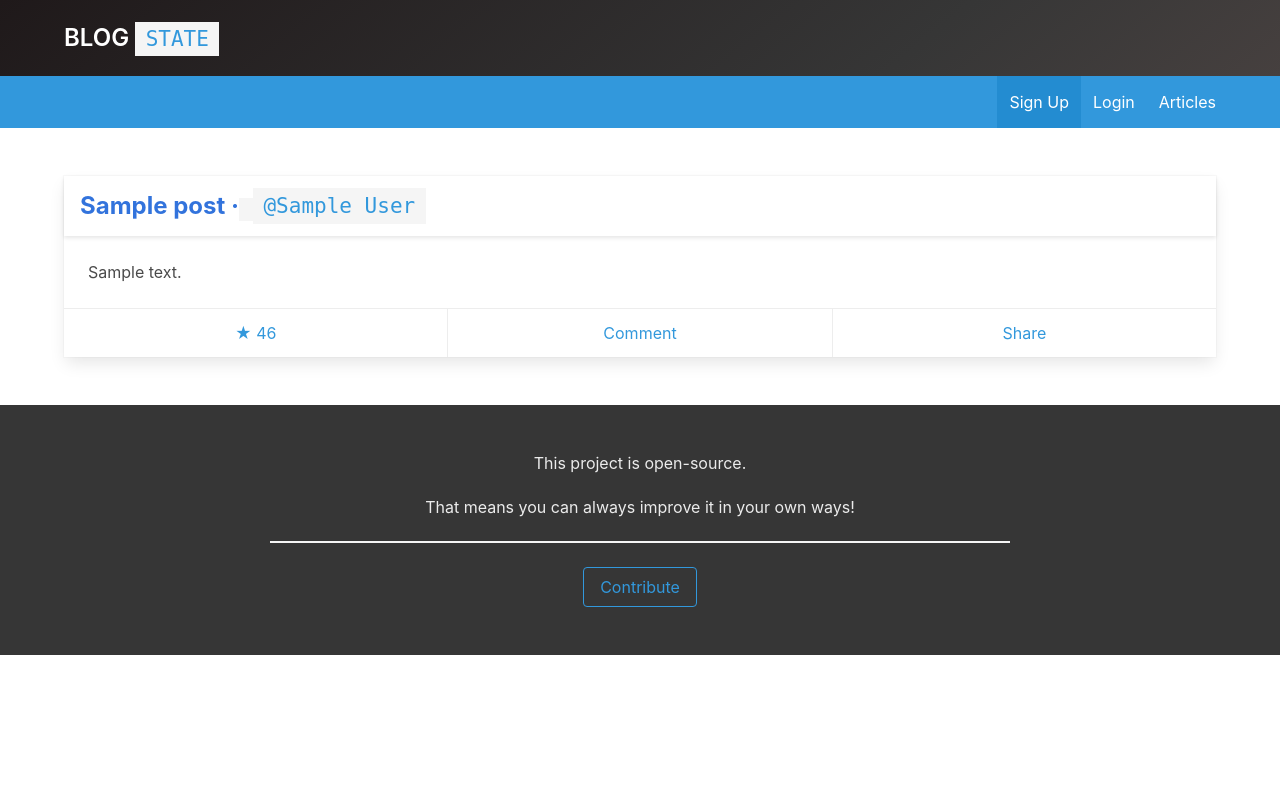
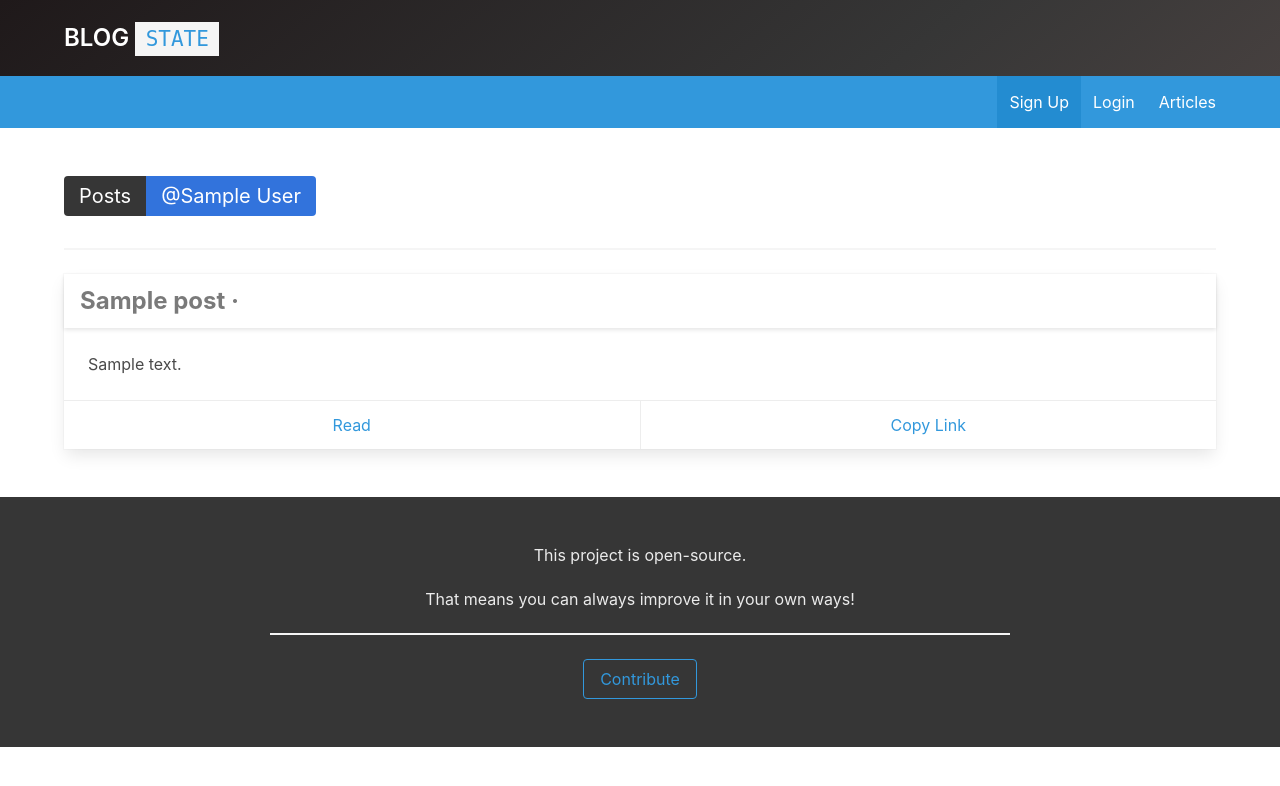
Before and after one commit to roshnet/blogstate-refactor, a Flask app: template blogstate/templates/posts.html in a window 1280 px wide. Shown: the top 786 px of the page. Run offline with Flask 2, Linux system fonts and the light colour scheme; the template is opened without the code that fills it: most values are stand-ins (such as "Sample title", 1, 10 or a date in 2020).

Commit message:
posts.html: Modify template UI

```diff
--- a/blogstate/templates/posts.html
+++ b/blogstate/templates/posts.html
@@ -8,20 +8,18 @@
 
 <section class="section">
     <div class="container">
+        <p class="tags has-addons">
+            <span class="tag is-dark is-large">Posts</span>
+            <span class="tag is-link is-large">@{{ author }}</span>
+        </p>
+        <hr>
         {% for post in posts %}
         <div class="card">
-            <a href="/{{ author }}/post/{{ post.url_id }}">
+            <a>
                 <header class="card-header">
                     <p class="card-header-title subtitle is-4 has-text-grey">
                         {{ post.title }}
                         &middot;
-                        <span class="subtitle is-6">
-                            <code>
-                                <a href="#" class="has-text-info">
-                                    @{{ postauthor }}
-                                </a>
-                            </code>
-                        </span>
                     </p>
                 </header>
             </a>
@@ -31,9 +29,9 @@
                 </div>
             </div>
             <footer class="card-footer">
-                <a href="#" class="card-footer-item has-text-info">&starf; 46</a>
-                <a href="#" class="card-footer-item has-text-info">Comment</a>
-                <a href="#" class="card-footer-item has-text-info">Share</a>
+                <a href="/{{ author }}/post/{{ post.url_id }}"
+                   class="card-footer-item has-text-info">Read</a>
+                <a href="#" class="card-footer-item has-text-info">Copy Link</a>
             </footer>
         </div>
         {% endfor %}
--- a/blogstate/templates/view.html
+++ b/blogstate/templates/view.html
@@ -8,7 +8,9 @@
 
 <section class="section">
     <div class="container">
-        <h2 class="subtitle is-4">Posted by {{ post.author.name }}</h2>
+        <h2 class="subtitle is-4">
+            Post by {{ post.author.name }}
+        </h2>
         <div class="card">
             <header class="card-header">
                 <p class="card-header-title subtitle is-4 has-text-grey">
```
